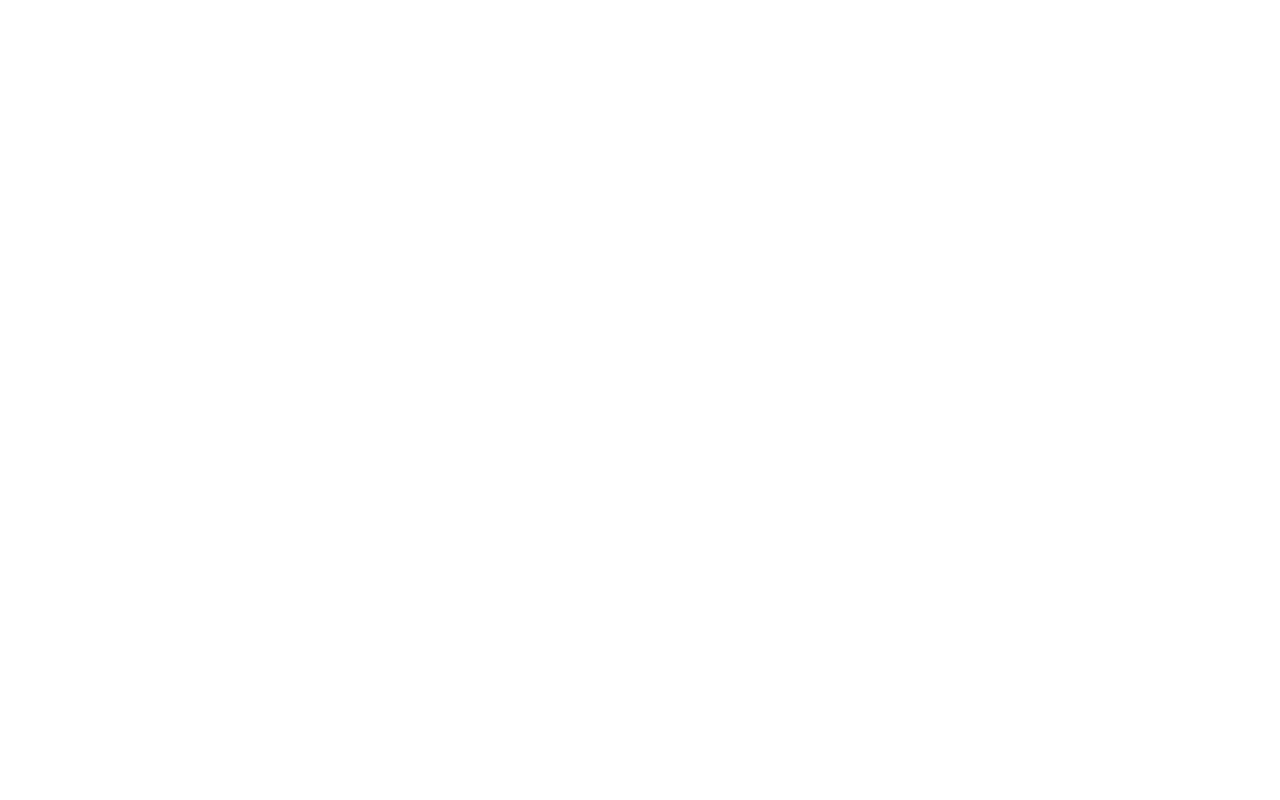
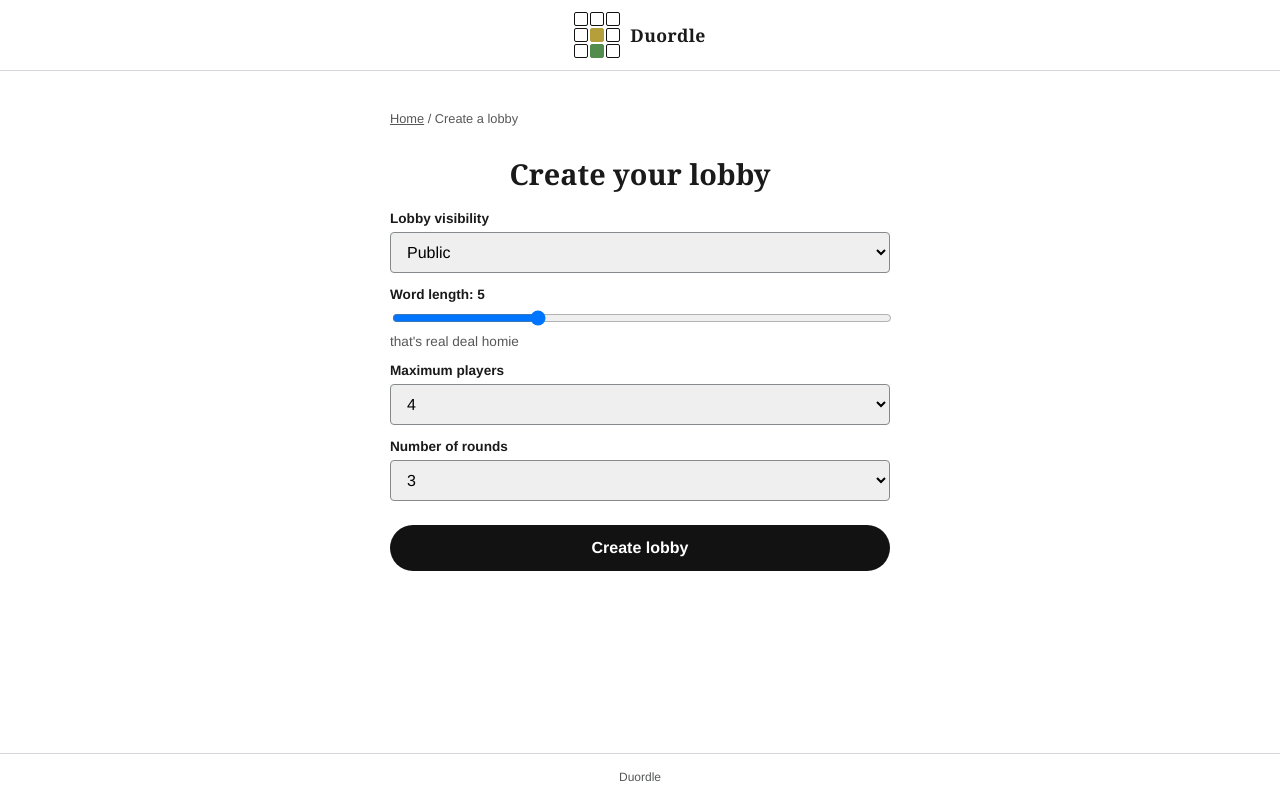
Before and after one commit to MuhammadEltokhy/Duordle, a website: page public/create.html in a window 1280 px wide. Drawn offline with nearby package versions, Linux system fonts and the light colour scheme.

Commit message:
All the work on the join, create, and lobby pages so far (no JS till now)

```diff
--- a/public/create.html
+++ b/public/create.html
@@ -0,0 +1,69 @@
+<!DOCTYPE html>
+<html lang="en">
+<head>
+  <meta charset="UTF-8" />
+  <meta name="viewport" content="width=device-width, initial-scale=1.0" />
+  <title>Create a Lobby</title>
+  <meta name="description" content="Set up your Duordle lobby: word length, player count, rounds, and whether it's public or private." />
+  <link rel="icon" href="assets/favicon.svg" type="image/svg+xml" />
+  <link rel="stylesheet" href="styles/style.css"/>
+</head>
+<body>
+  <header class="site-header">
+    <div class="logo-mark" aria-hidden="true">
+      <span></span><span></span><span></span>
+      <span></span><span class="filled-yellow"></span><span></span>
+      <span></span><span class="filled-green"></span><span></span>
+    </div>
+    <span class="site-title">Duordle</span>
+  </header>
+  <main>
+    <nav class="breadcrumbs"><a href="/">Home</a> / Create a lobby</nav>
+    <div class="page-container">
+      <h1 style="font-size:1.8rem;">Create your lobby</h1>
+      <div class="field">
+        <label for="visibility-select">Lobby visibility</label>
+        <select id="visibility-select">
+          <option value="public">Public</option>
+          <option value="private">Private</option>
+        </select>
+      </div>
+      <div class="field">
+        <label for="length-slider">Word length: <span id="length-value">5</span></label>
+        <input type="range" id="length-slider" min="3" max="10" step="1" value="5" />
+        <div class="hint-text" id="length-joke">that's real deal homie</div>
+      </div>
+      <div class="field">
+        <label for="players-select">Maximum players</label>
+        <select id="players-select">
+          <option value="2">2</option>
+          <option value="3">3</option>
+          <option value="4" selected>4</option>
+          <option value="5">5</option>
+          <option value="6">6</option>
+        </select>
+      </div>
+      <div class="field">
+        <label for="rounds-select">Number of rounds</label>
+        <select id="rounds-select">
+          <option value="1">1</option>
+          <option value="2">2</option>
+          <option value="3" selected>3</option>
+          <option value="4">4</option>
+          <option value="5">5</option>
+          <option value="6">6</option>
+          <option value="7">7</option>
+        </select>
+      </div>
+      <button class="btn" id="create-submit-btn">Create lobby</button>
+      <div class="error-text" id="create-error"></div>
+    </div>
+  </main>
+  <footer class="site-footer">
+    <span>Duordle</span>
+  </footer>
+  <script src="/socket.io/socket.io.js"></script>
+  <script src="scripts/socket-client.js"></script>
+  <script src="scripts/create.js"></script>
+</body>
+</html>
--- /dev/null
+++ b/public/styles/lobby.css
@@ -0,0 +1,15 @@
+.page-container h1{
+    font-size: 1.8rem;
+}
+.page-container .id-display{
+    font-family: monospace;
+}
+.page-container .subtitle{
+    font-size: 0.95rem;
+}
+.page-container ul{
+    margin-top: 20px;
+}
+.page-container button{
+    display: none;
+}
```
Also changed, not shown: public/index.html (+0 -1 lines), public/join.html (+2 -3 lines), public/lobby.html (+41 -0 lines), public/policy.html (deleted).
